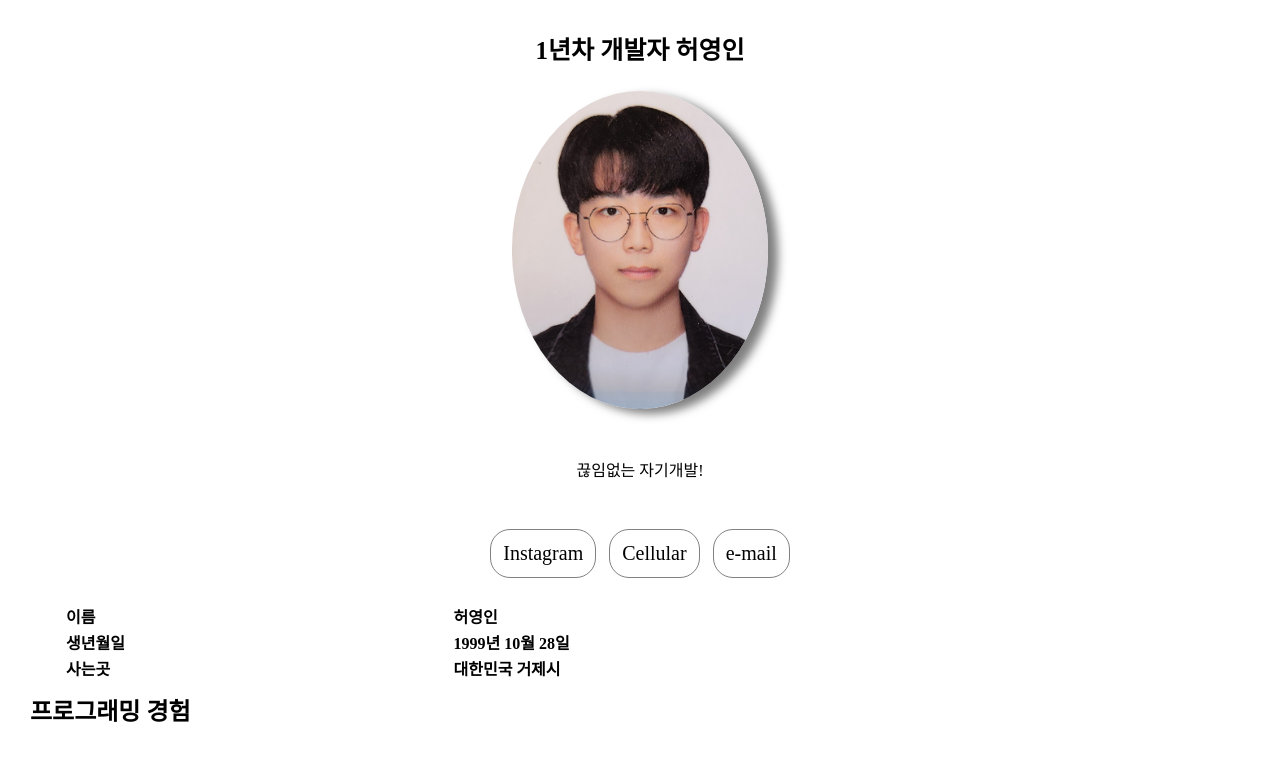
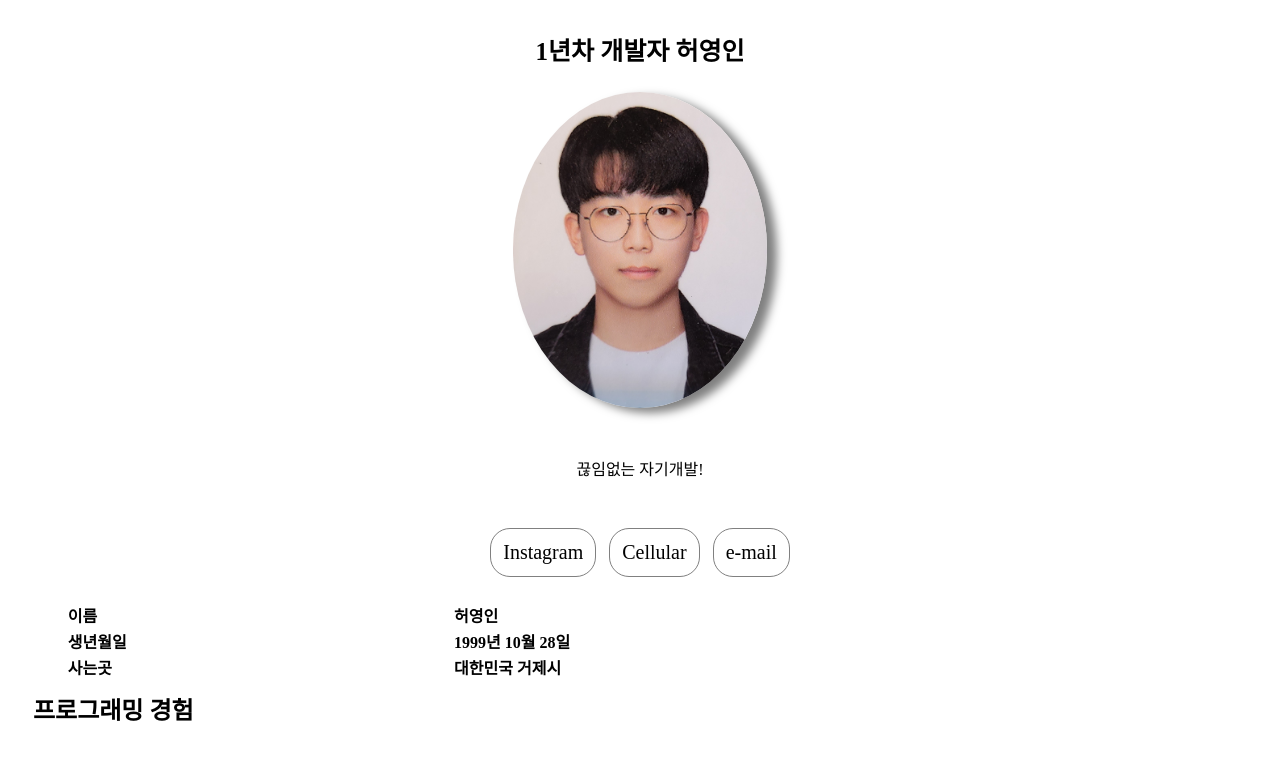
Before and after one commit to HE0IN/HE0IN.github.io, a plain HTML site: page index.html in a window 1280 px wide. Shown: the top 760 px of the page. Drawn offline with Linux system fonts and the light colour scheme.

Commit message:
노트북 커밋 실험

```diff
--- a/index.html
+++ b/index.html
@@ -9,7 +9,7 @@
             /* background-color: rgba(0, 0, 0, 0.1); */
             /* border: 1px solid rgba(250, 245, 245, 0.1); */
             padding: 0px;
-            margin: 0px;
+            margin: 1px;
 
         }
 
```
